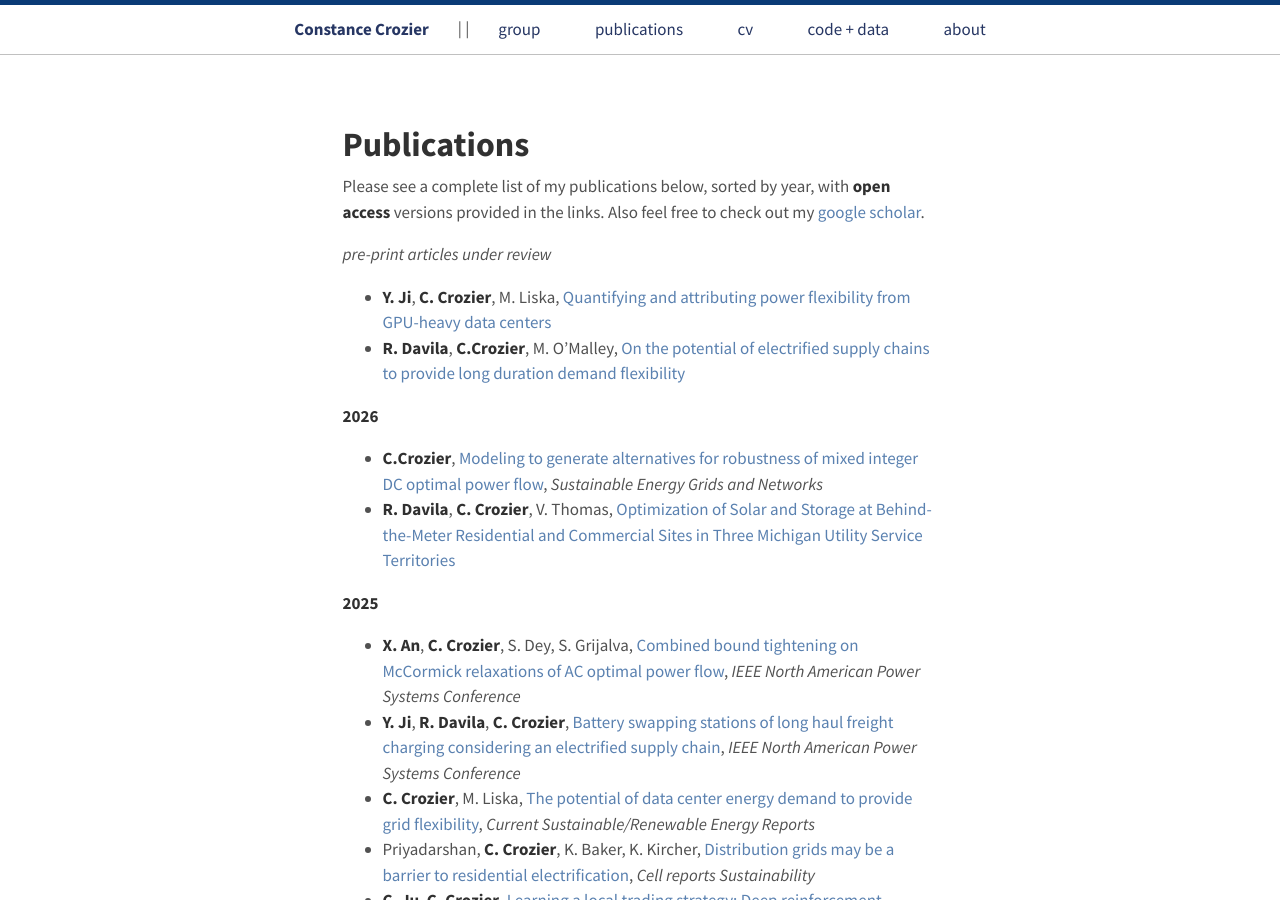
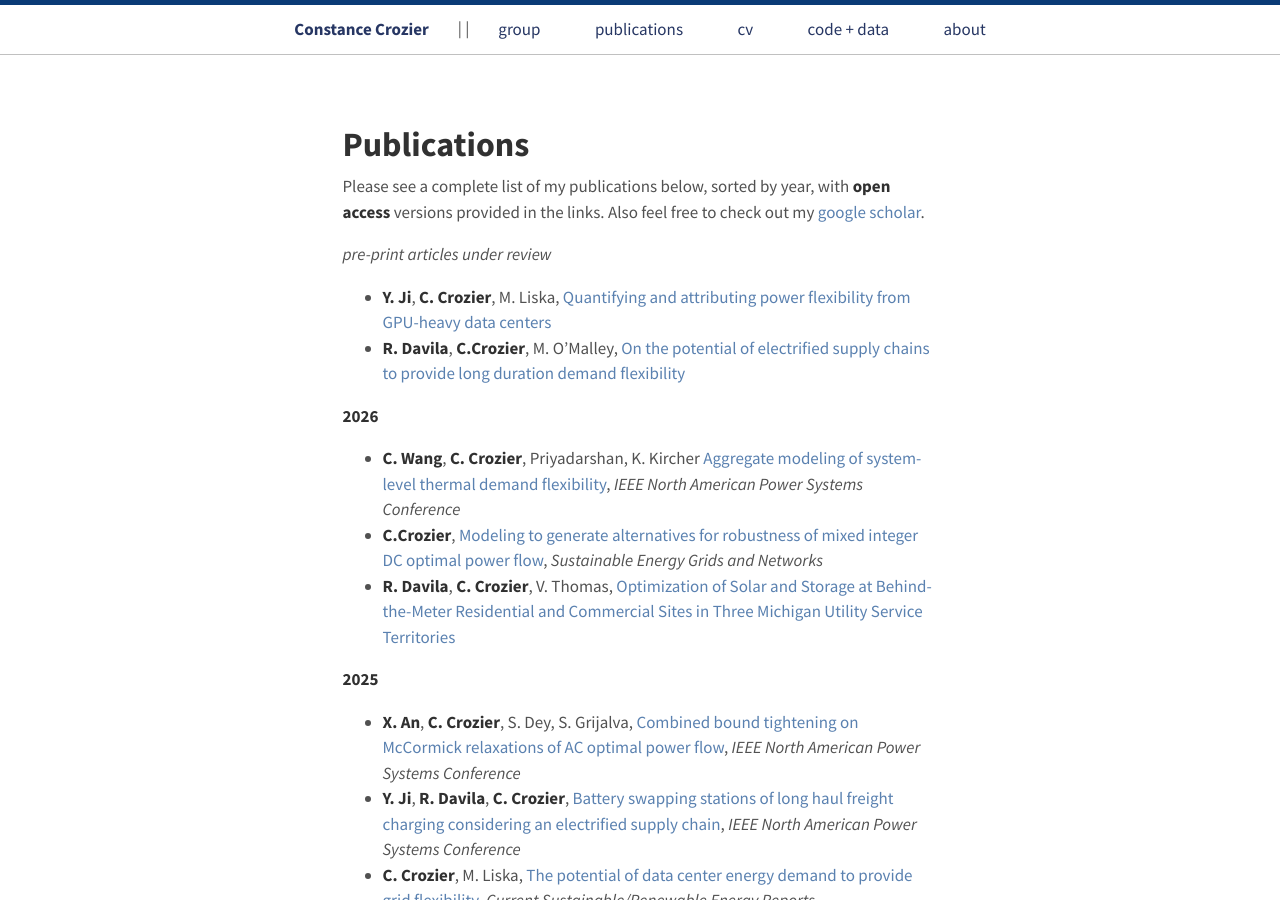
Before and after one commit to constancecrozier/constancecrozier.github.io, a Jekyll site: the page built from pubs.md, in a window 1280 px wide and 900 px high. Built offline with Jekyll 4.4.1, drawn with Linux system fonts in a browser that asks for light colours.

Commit message:
Pubs update

```diff
--- a/pubs.md
+++ b/pubs.md
@@ -13,6 +13,7 @@ Please see a complete list of my publications below, sorted by year, with **open
 
 
 **2026**
+* **C. Wang**, **C. Crozier**, Priyadarshan, K. Kircher [Aggregate modeling of system-level thermal demand flexibility](/files/NAPS2026.pdf), *IEEE North American Power Systems Conference*
 * **C.Crozier**, [Modeling to generate alternatives for robustness of mixed integer DC optimal power flow](files/SEGAN_OTS-4.pdf), *Sustainable Energy Grids and Networks*
 * **R. Davila**, **C. Crozier**, V. Thomas, [Optimization of Solar and Storage at Behind-the-Meter Residential and Commercial Sites in Three Michigan Utility Service Territories](/files/Solar_Michigan_Report_Final.pdf)
 
```
Also changed, not shown: 1 other file.
